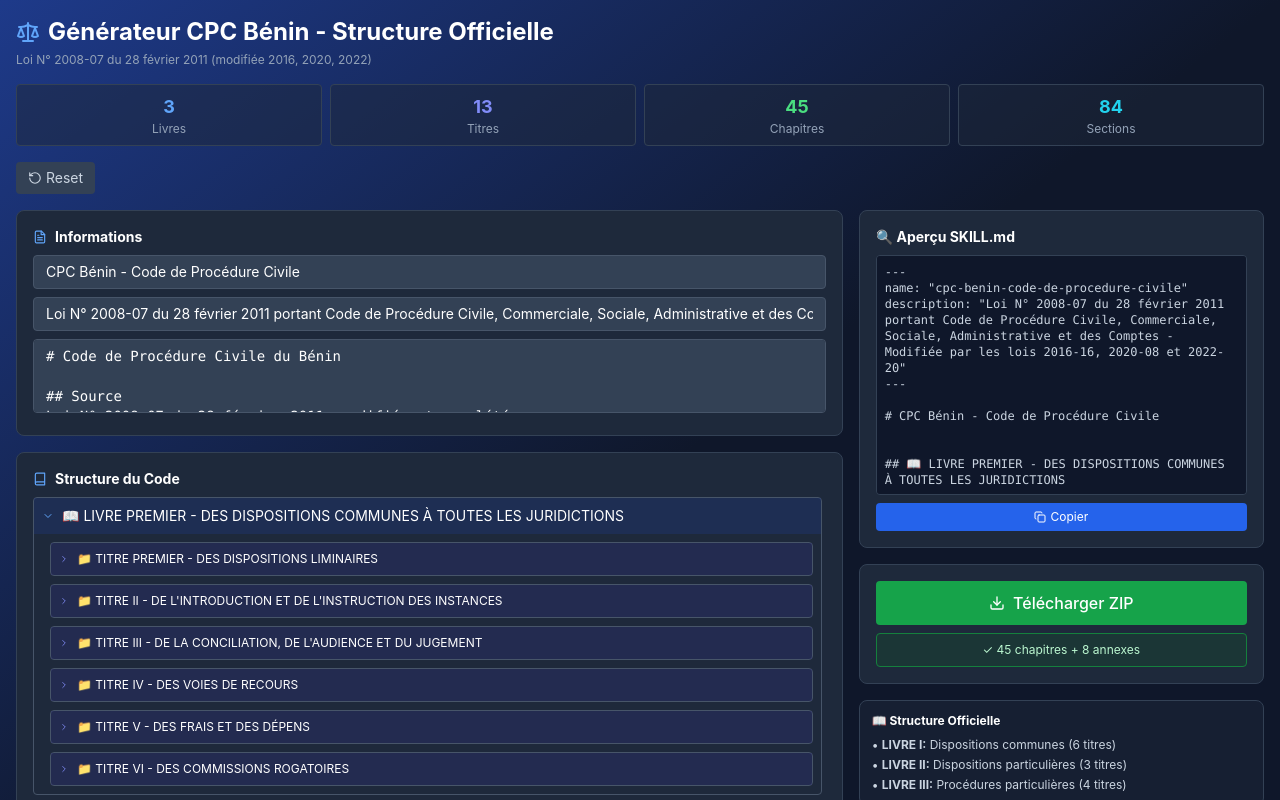
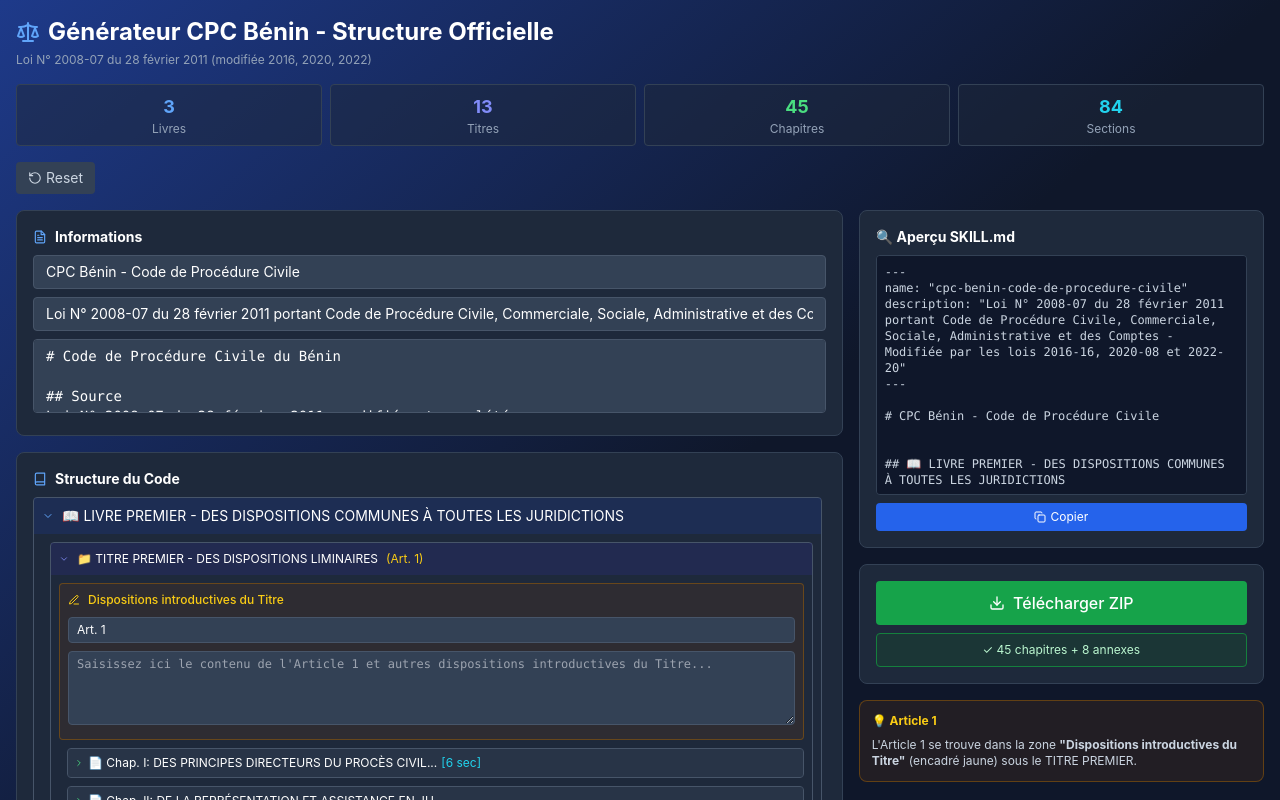
Before and after one commit to Arnaud-Biaou/ohada-skill-generator, a React (Create React App) app: page / in a window 1280 px wide. Shown: the top 800 px of the page. Built offline with nearby package versions, Linux system fonts and the light colour scheme; the HTML template or start-up script is replaced by a standard one.

Commit message:
feat: Champ pour Article 1 (dispositions introductives du Titre)

```diff
--- a/src/components/CPCBeninSkillGenerator.jsx
+++ b/src/components/CPCBeninSkillGenerator.jsx
@@ -18,7 +18,7 @@ Loi N° 2008-07 du 28 février 2011, modifiée et complétée par:
 ## Utilisation
 Documentation complète pour les praticiens du droit béninois.`);
 
-  // Structure EXACTE du CPC Bénin
+  // Structure EXACTE du CPC Bénin avec contenu au niveau TITRE pour Article 1
   const [livres, setLivres] = useState([
     {
       num: 'PREMIER',
@@ -27,11 +27,13 @@ Documentation complète pour les praticiens du droit béninois.`);
         {
           num: 'PREMIER',
           title: 'DES DISPOSITIONS LIMINAIRES',
+          articlesIntro: 'Art. 1',
+          contentIntro: '', // Pour l'Article 1 qui est avant le Chapitre I
           chapitres: [
             {
               num: 'I',
               title: 'DES PRINCIPES DIRECTEURS DU PROCÈS CIVIL',
-              articles: 'Art. 1-18',
+              articles: 'Art. 2-18',
               sections: [
                 { num: 'I', title: 'De l\'instance', articles: 'Art. 2-4', content: '' },
                 { num: 'II', title: 'De l\'objet du litige', articles: 'Art. 5-6', content: '' },
@@ -59,6 +61,8 @@ Documentation complète pour les praticiens du droit béninois.`);
         {
           num: 'II',
           title: 'DE L\'INTRODUCTION ET DE L\'INSTRUCTION DES INSTANCES',
+          articlesIntro: '',
+          contentIntro: '',
           chapitres: [
             {
               num: 'I',
@@ -114,6 +118,8 @@ Documentation complète pour les praticiens du droit béninois.`);
         {
           num: 'III',
           title: 'DE LA CONCILIATION, DE L\'AUDIENCE ET DU JUGEMENT',
+          articlesIntro: '',
+          contentIntro: '',
           chapitres: [
             { num: 'I', title: 'DE LA CONCILIATION', articles: '', sections: [], content: '' },
             {
@@ -144,6 +150,8 @@ Documentation complète pour les praticiens du droit béninois.`);
         {
           num: 'IV',
           title: 'DES VOIES DE RECOURS',
+          articlesIntro: '',
+          contentIntro: '',
           chapitres: [
             { num: 'I', title: 'DES DISPOSITIONS COMMUNES', articles: 'Art. 607-620', sections: [], content: '' },
             {
@@ -172,6 +180,8 @@ Documentation complète pour les praticiens du droit béninois.`);
         {
           num: 'V',
           title: 'DES FRAIS ET DES DÉPENS',
+          articlesIntro: '',
+          contentIntro: '',
           chapitres: [
             { num: 'I', title: 'DE LA CHARGE DES DÉPENS', articles: '', sections: [], content: '' },
             { num: 'II', title: 'DE LA LIQUIDATION DES DÉPENS ET DES FRAIS', articles: '', sections: [], content: '' },
@@ -180,6 +190,8 @@ Documentation complète pour les praticiens du droit béninois.`);
         {
           num: 'VI',
           title: 'DES COMMISSIONS ROGATOIRES',
+          articlesIntro: '',
+          contentIntro: '',
           chapitres: [
             { num: 'I', title: 'DES COMMISSIONS ROGATOIRES INTERNES', articles: '', sections: [], content: '' },
             {
@@ -203,6 +215,8 @@ Documentation complète pour les praticiens du droit béninois.`);
         {
           num: 'PREMIER',
           title: 'DE LA PROCÉDURE DEVANT LE TRIBUNAL DE PREMIÈRE INSTANCE',
+          articlesIntro: '',
+          contentIntro: '',
           chapitres: [
             {
               num: 'I',
@@ -254,6 +268,8 @@ Documentation complète pour les praticiens du droit béninois.`);
         {
           num: 'II',
           title: 'DES DISPOSITIONS PARTICULIÈRES DEVANT LA COUR D\'APPEL',
+          articlesIntro: '',
+          contentIntro: '',
           chapitres: [
             {
               num: 'I',
@@ -302,6 +318,8 @@ Documentation complète pour les praticiens du droit béninois.`);
         {
           num: 'III',
           title: 'DES DISPOSITIONS PARTICULIÈRES À LA COUR SUPRÊME',
+          articlesIntro: '',
+          contentIntro: '',
           chapitres: [
             {
               num: 'I',
@@ -348,6 +366,8 @@ Documentation complète pour les praticiens du droit béninois.`);
         {
           num: 'I',
           title: 'DES DISPOSITIONS RELATIVES AUX PERSONNES ET À LA FAMILLE',
+          articlesIntro: '',
+          contentIntro: '',
           chapitres: [
             {
               num: 'I',
@@ -383,6 +403,8 @@ Documentation complète pour les praticiens du droit béninois.`);
         {
           num: 'II',
           title: 'DE LA PROCÉDURE D\'EXEQUATUR ET DE L\'ARBITRAGE',
+          articlesIntro: '',
+          contentIntro: '',
           chapitres: [
             { num: 'I', title: 'DE LA PROCÉDURE D\'EXEQUATUR', articles: 'Art. 1159 et s.', sections: [], content: '' },
             { num: 'II', title: 'DE LA PROCÉDURE DE L\'ARBITRAGE', articles: '', sections: [], content: '' },
@@ -391,6 +413,8 @@ Documentation complète pour les praticiens du droit béninois.`);
         {
           num: 'III',
           title: 'DES DISPOSITIONS DIVERSES',
+          articlesIntro: '',
+          contentIntro: '',
           chapitres: [
             { num: 'I', title: 'DES SAISIES', articles: '', sections: [], content: '' },
             { num: 'II', title: 'DES OFFRES DE PAIEMENT ET DE LA CONSIGNATION', articles: '', sections: [], content: '' },
@@ -406,6 +430,8 @@ Documentation complète pour les praticiens du droit béninois.`);
         {
           num: 'IV',
           title: 'DES DISPOSITIONS TRANSITOIRES ET DIVERSES',
+          articlesIntro: '',
+          contentIntro: '',
           chapitres: [
             { num: 'I', title: 'DES DISPOSITIONS TRANSITOIRES', articles: '', sections: [], content: '' },
             { num: 'II', title: 'DES DISPOSITIONS FINALES', articles: '', sections: [], content: '' },
@@ -432,7 +458,7 @@ Documentation complète pour les praticiens du droit béninois.`);
   const [copied, setCopied] = useState(null);
   const [zipGenerated, setZipGenerated] = useState(false);
   const [expandedLivres, setExpandedLivres] = useState({0: true});
-  const [expandedTitres, setExpandedTitres] = useState({});
+  const [expandedTitres, setExpandedTitres] = useState({'0-0': true});
   const [expandedChapitres, setExpandedChapitres] = useState({});
   const [showModifications, setShowModifications] = useState(false);
   const [showTables, setShowTables] = useState(false);
@@ -449,12 +475,15 @@ Documentation complète pour les praticiens du droit béninois.`);
 
   const generateSkillMd = () => {
     let nav = '';
-    livres.forEach((livre, li) => {
+    livres.forEach((livre) => {
       const livreNum = romanToArabic(livre.num);
       nav += `\n## 📖 LIVRE ${livre.num} - ${livre.title}\n\n`;
-      livre.titres.forEach((titre, ti) => {
+      livre.titres.forEach((titre) => {
         const titreNum = romanToArabic(titre.num);
         nav += `### TITRE ${titre.num} - ${titre.title}\n\n`;
+        if (titre.articlesIntro) {
+          nav += `- *Dispositions introductives (${titre.articlesIntro})*\n`;
+        }
         titre.chapitres.forEach((chap) => {
           const path = `references/livre-${livreNum}/titre-${titreNum}/chapitre-${romanToArabic(chap.num)}.md`;
           nav += `- [**Chapitre ${chap.num}**: ${chap.title}](${path})`;
@@ -478,6 +507,14 @@ Documentation complète pour les praticiens du droit béninois.`);
     return `---\nname: "${sanitizeFilename(skillName)}"\ndescription: "${skillDescription}"\n---\n\n# ${skillName}\n\n${nav}\n\n## Instructions\n\n${mainInstructions}\n`;
   };
 
+  const generateTitreIntroContent = (livre, titre) => {
+    let c = `# LIVRE ${livre.num} - ${livre.title}\n## TITRE ${titre.num} - ${titre.title}\n\n`;
+    c += `## Dispositions Introductives\n\n`;
+    if (titre.articlesIntro) c += `**Articles:** ${titre.articlesIntro}\n\n`;
+    c += titre.contentIntro || '[Contenu à compléter]\n';
+    return c;
+  };
+
   const generateChapitreContent = (livre, titre, chap) => {
     let c = `# LIVRE ${livre.num} - ${livre.title}\n## TITRE ${titre.num} - ${titre.title}\n### CHAPITRE ${chap.num} - ${chap.title}\n\n`;
     if (chap.articles) c += `**Articles:** ${chap.articles}\n\n---\n\n`;
@@ -493,6 +530,9 @@ Documentation complète pour les praticiens du droit béninois.`);
     return c;
   };
 
+  const updateTitre = (li, ti, field, value) => {
+    const u = [...livres]; u[li].titres[ti][field] = value; setLivres(u);
+  };
   const updateSection = (li, ti, ci, si, field, value) => {
     const u = [...livres]; u[li].titres[ti].chapitres[ci].sections[si][field] = value; setLivres(u);
   };
@@ -520,6 +560,10 @@ Documentation complète pour les praticiens du droit béninois.`);
         const ln = romanToArabic(livre.num);
         livre.titres.forEach((titre) => {
           const tn = romanToArabic(titre.num);
+          // Fichier pour les dispositions introductives du titre (Art. 1 etc.)
+          if (titre.contentIntro || titre.articlesIntro) {
+            zip.file(`${fn}/references/livre-${ln}/titre-${tn}/00-dispositions-introductives.md`, generateTitreIntroContent(livre, titre));
+          }
           titre.chapitres.forEach((chap) => {
             const cn = romanToArabic(chap.num);
             zip.file(`${fn}/references/livre-${ln}/titre-${tn}/chapitre-${cn}.md`, generateChapitreContent(livre, titre, chap));
@@ -603,9 +647,34 @@ Documentation complète pour les praticiens du droit béninois.`);
                             <div className="flex items-center p-2 bg-indigo-900/30 hover:bg-indigo-900/50 cursor-pointer" onClick={() => setExpandedTitres({...expandedTitres, [`${li}-${ti}`]: !expandedTitres[`${li}-${ti}`]})}>
                               {expandedTitres[`${li}-${ti}`] ? <ChevronDown size={10} className="text-indigo-400" /> : <ChevronRight size={10} className="text-indigo-400" />}
                               <span className="text-white text-xs ml-2">📁 TITRE {titre.num} - {titre.title}</span>
+                              {titre.articlesIntro && <span className="text-yellow-400 text-xs ml-2">({titre.articlesIntro})</span>}
                             </div>
                             {expandedTitres[`${li}-${ti}`] && (
-                              <div className="p-2 space-y-1">
+                              <div className="p-2 space-y-2">
+                                {/* Zone pour Article 1 et dispositions introductives du Titre */}
+                                {(titre.articlesIntro || ti === 0) && (
+                                  <div className="bg-yellow-900/20 border border-yellow-700/50 rounded p-2 mb-2">
+                                    <div className="flex items-center gap-2 mb-2">
+                                      <Edit3 size={12} className="text-yellow-400" />
+                                      <span className="text-yellow-400 text-xs font-medium">Dispositions introductives du Titre</span>
+                                    </div>
+                                    <input
+                                      type="text"
+                                      value={titre.articlesIntro || ''}
+                                      onChange={e => updateTitre(li, ti, 'articlesIntro', e.target.value)}
+                                      className="w-full px-2 py-1 bg-slate-700 border border-slate-600 rounded text-white text-xs mb-2"
+                                      placeholder="Articles (ex: Art. 1)"
+                                    />
+                                    <textarea
+                                      value={titre.contentIntro || ''}
+                                      onChange={e => updateTitre(li, ti, 'contentIntro', e.target.value)}
+                                      placeholder="Saisissez ici le contenu de l'Article 1 et autres dispositions introductives du Titre..."
+                                      rows="4"
+                                      className="w-full px-2 py-1 bg-slate-700 border border-slate-600 rounded text-white text-xs font-mono resize-y"
+                                    />
+                                  </div>
+                                )}
+
                                 {titre.chapitres.map((chap, ci) => (
                                   <div key={ci} className="border border-slate-600 rounded ml-2">
                                     <div className="flex items-center justify-between p-1.5 bg-slate-700/50 hover:bg-slate-700 cursor-pointer" onClick={() => setExpandedChapitres({...expandedChapitres, [`${li}-${ti}-${ci}`]: !expandedChapitres[`${li}-${ti}-${ci}`]})}>
@@ -617,7 +686,7 @@ Documentation complète pour les praticiens du droit béninois.`);
                                     </div>
                                     {expandedChapitres[`${li}-${ti}-${ci}`] && (
                                       <div className="p-2 bg-slate-900/50 space-y-2">
-                                        <input type="text" value={chap.articles} onChange={e => updateChapitre(li,ti,ci,'articles',e.target.value)} className="w-full px-2 py-1 bg-slate-700 border border-slate-600 rounded text-white text-xs" placeholder="Articles (ex: Art. 1-18)" />
+                                        <input type="text" value={chap.articles} onChange={e => updateChapitre(li,ti,ci,'articles',e.target.value)} className="w-full px-2 py-1 bg-slate-700 border border-slate-600 rounded text-white text-xs" placeholder="Articles (ex: Art. 2-18)" />
                                         {chap.sections.length === 0 && (
                                           <textarea value={chap.content} onChange={e => updateChapitre(li,ti,ci,'content',e.target.value)} placeholder="Contenu du chapitre..." rows="4" className="w-full px-2 py-1 bg-slate-700 border border-slate-600 rounded text-white text-xs font-mono resize-y" />
                                         )}
@@ -693,13 +762,11 @@ Documentation complète pour les praticiens du droit béninois.`);
               </div>
             </div>
 
-            <div className="bg-slate-800/50 rounded-lg p-3 border border-slate-700">
-              <h4 className="text-xs font-bold text-white mb-2">📖 Structure Officielle</h4>
-              <div className="space-y-1 text-xs text-slate-300">
-                <p>• <strong>LIVRE I:</strong> Dispositions communes (6 titres)</p>
-                <p>• <strong>LIVRE II:</strong> Dispositions particulières (3 titres)</p>
-                <p>• <strong>LIVRE III:</strong> Procédures particulières (4 titres)</p>
-              </div>
+            <div className="bg-yellow-900/20 rounded-lg p-3 border border-yellow-700/50">
+              <h4 className="text-xs font-bold text-yellow-400 mb-2">💡 Article 1</h4>
+              <p className="text-xs text-slate-300">
+                L'Article 1 se trouve dans la zone <strong>"Dispositions introductives du Titre"</strong> (encadré jaune) sous le TITRE PREMIER.
+              </p>
             </div>
           </div>
         </div>
```
